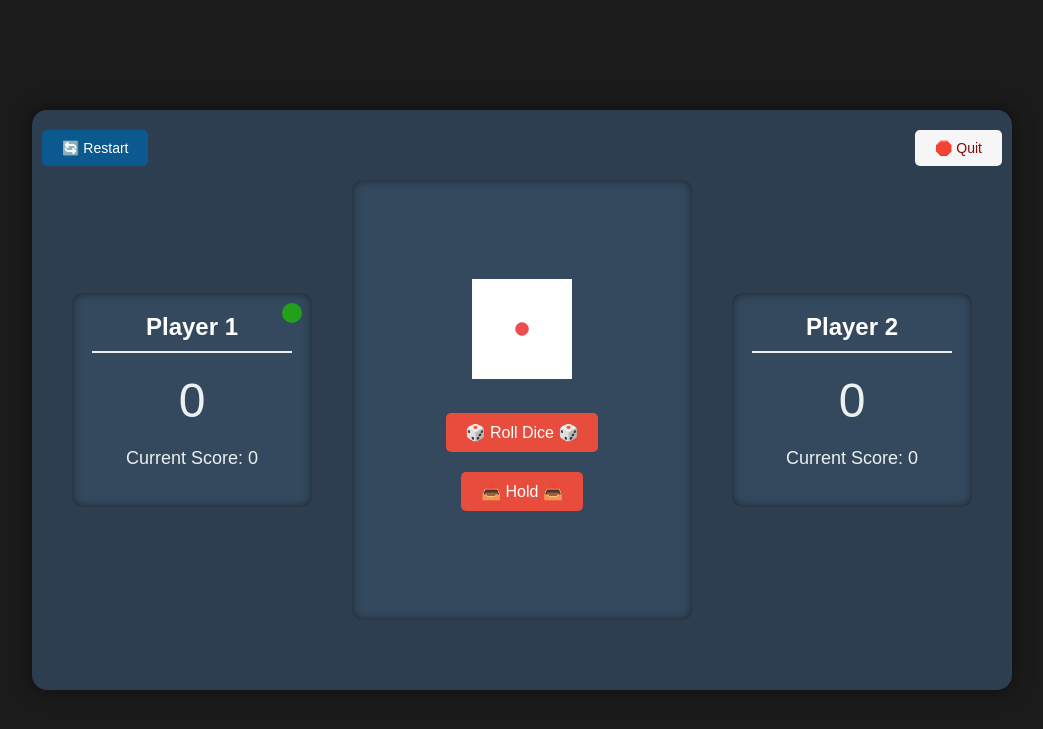
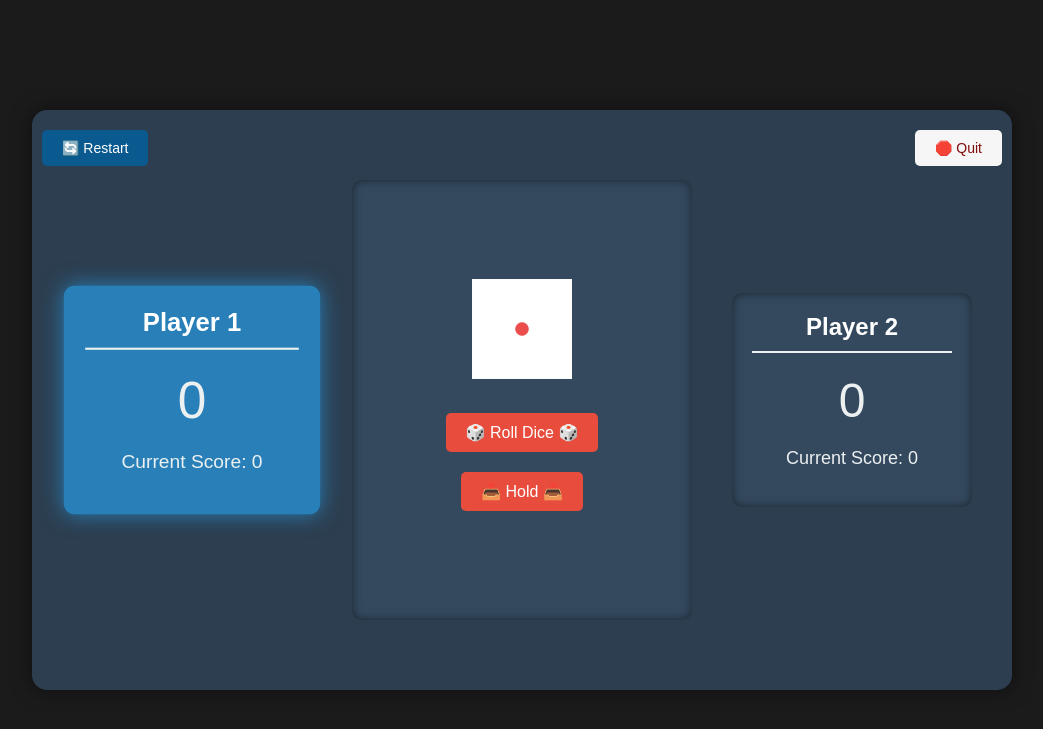
Before and after one commit to Tartsi/Pig-Dice-Game, a Django app: page /pig/cpu in a window 1280 px wide. Shown: the top 729 px of the page, without its empty margins (118-1161 px from the left). Run offline with Django 5.2, Linux system fonts and the light colour scheme.

Commit message:
(backend) Change active player indicator

```diff
--- a/frontend/static/pig.css
+++ b/frontend/static/pig.css
@@ -56,15 +56,23 @@ body {
 }
 
 /* Indicator for Active Player */
-.player-score.active::before {
-    content: ' ';
-    width: 20px;
-    height: 20px;
-    background-color: #23a01a;
-    border-radius: 50%;
-    position: absolute;
-    top: 10px;
-    right: 10px;
+.player-score.active {
+    background-color: #2980b9;
+    box-shadow: 0 0 20px #2980b9;
+    animation: pulsate 3s infinite;
+    transform: scale(1.1);
+}
+
+@keyframes pulsate {
+    0% {
+        transform: scale(1);
+    }
+    50% {
+        transform: scale(1.1);
+    }
+    100% {
+        transform: scale(1);
+    }
 }
 
 /* Game Board Section */
```
